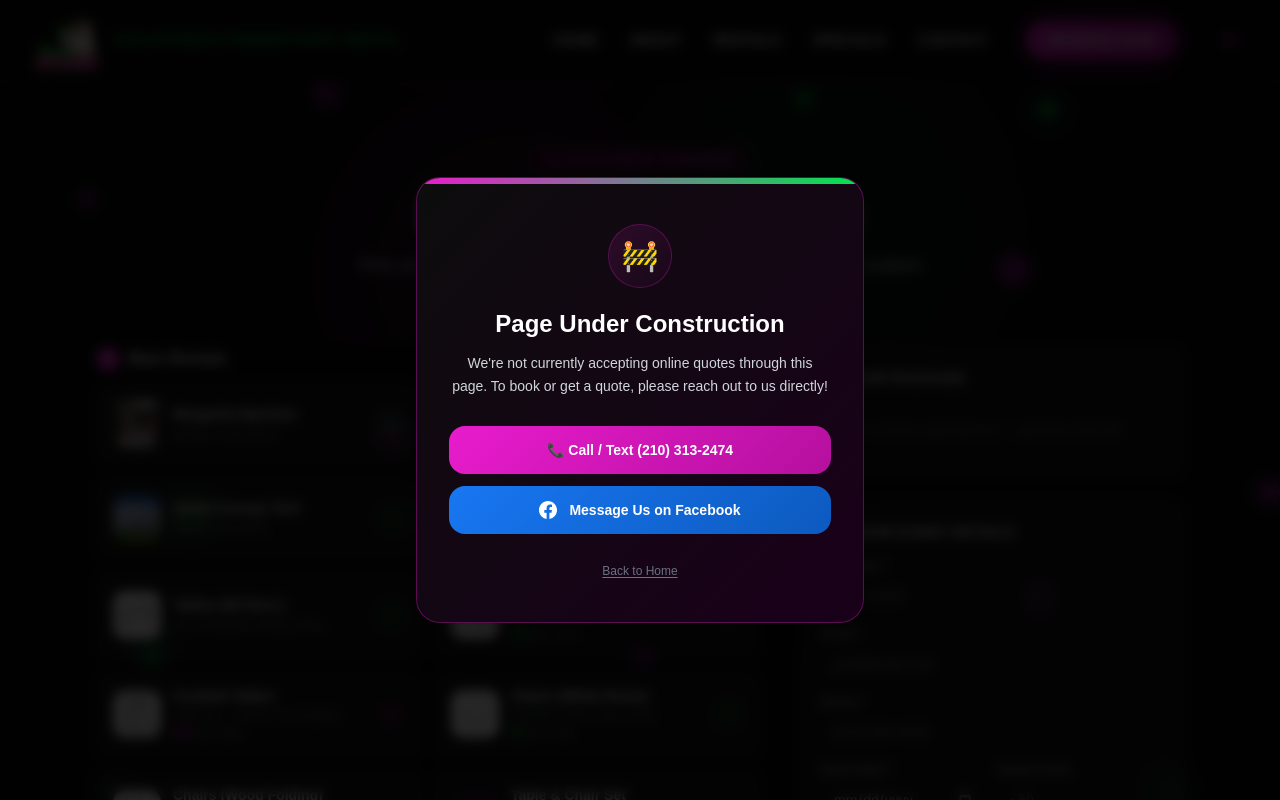
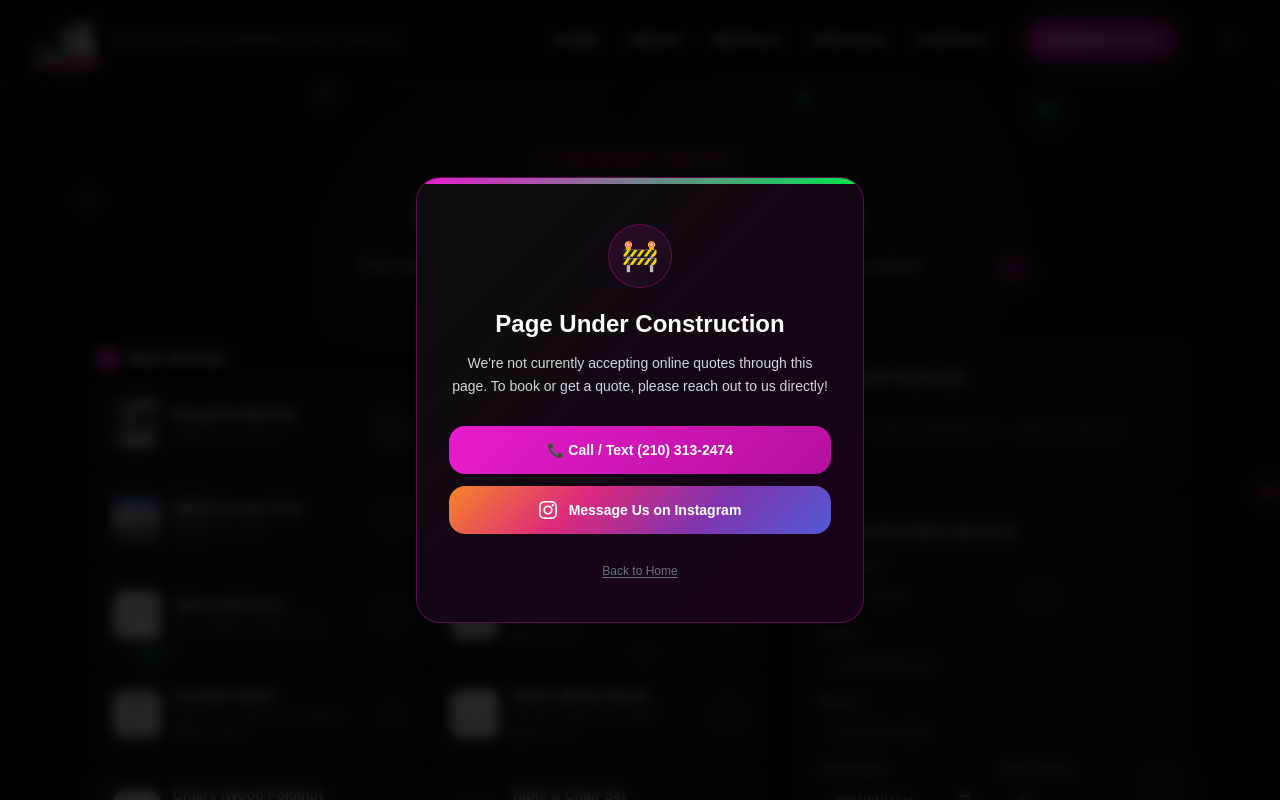
Before and after one commit to founderai/frozenbexar, a Next.js app: page /quote in a window 1280 px wide. Shown: the top 800 px of the page. Built offline with nearby package versions, Linux system fonts and the light colour scheme.

Commit message:
quote: switch under-construction popup Facebook button to Instagram

```diff
--- a/app/quote/page.tsx
+++ b/app/quote/page.tsx
@@ -248,14 +248,14 @@
                 📞 Call / Text (210) 313-2474
               </a>
               <a
-                href="https://www.facebook.com/frozenbexar"
+                href="https://www.instagram.com/thefrozenbexar"
                 target="_blank"
                 rel="noopener noreferrer"
                 className="flex items-center justify-center gap-3 w-full py-3.5 rounded-2xl font-bold text-white text-sm transition-all hover:scale-[1.02]"
-                style={{ background: "linear-gradient(135deg,#1877f2,#0d5abf)" }}
+                style={{ background: "linear-gradient(135deg,#f58529,#dd2a7b,#8134af,#515bd4)" }}
               >
-                <svg width="18" height="18" viewBox="0 0 24 24" fill="currentColor"><path d="M24 12.073C24 5.405 18.627 0 12 0S0 5.405 0 12.073C0 18.1 4.388 23.094 10.125 24v-8.437H7.078v-3.49h3.047V9.41c0-3.025 1.792-4.697 4.533-4.697 1.312 0 2.686.235 2.686.235v2.97h-1.513c-1.491 0-1.956.93-1.956 1.874v2.25h3.328l-.532 3.49h-2.796V24C19.612 23.094 24 18.1 24 12.073z"/></svg>
-                Message Us on Facebook
+                <svg width="18" height="18" viewBox="0 0 24 24" fill="currentColor"><path d="M12 2.163c3.204 0 3.584.012 4.85.07 3.252.148 4.771 1.691 4.919 4.919.058 1.265.069 1.645.069 4.849 0 3.205-.012 3.584-.069 4.849-.149 3.225-1.664 4.771-4.919 4.919-1.266.058-1.644.07-4.85.07-3.204 0-3.584-.012-4.849-.07-3.26-.149-4.771-1.699-4.919-4.92-.058-1.265-.07-1.644-.07-4.849 0-3.204.013-3.583.07-4.849.149-3.227 1.664-4.771 4.919-4.919 1.266-.057 1.645-.069 4.849-.069zm0-2.163c-3.259 0-3.667.014-4.947.072-4.358.2-6.78 2.618-6.98 6.98-.059 1.281-.073 1.689-.073 4.948 0 3.259.014 3.668.072 4.948.2 4.358 2.618 6.78 6.98 6.98 1.281.058 1.689.072 4.948.072 3.259 0 3.668-.014 4.948-.072 4.354-.2 6.782-2.618 6.979-6.98.059-1.28.073-1.689.073-4.948 0-3.259-.014-3.667-.072-4.947-.196-4.354-2.617-6.78-6.979-6.98-1.281-.059-1.69-.073-4.949-.073zm0 5.838c-3.403 0-6.162 2.759-6.162 6.162s2.759 6.163 6.162 6.163 6.162-2.759 6.162-6.163c0-3.403-2.759-6.162-6.162-6.162zm0 10.162c-2.209 0-4-1.79-4-4 0-2.209 1.791-4 4-4s4 1.791 4 4c0 2.21-1.791 4-4 4zm6.406-11.845c-.796 0-1.441.645-1.441 1.44s.645 1.44 1.441 1.44c.795 0 1.439-.645 1.439-1.44s-.644-1.44-1.439-1.44z"/></svg>
+                Message Us on Instagram
               </a>
             </div>
 
```
